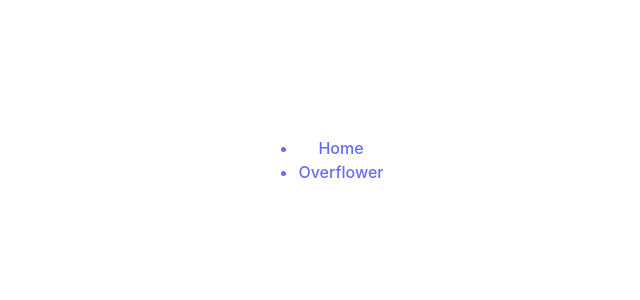
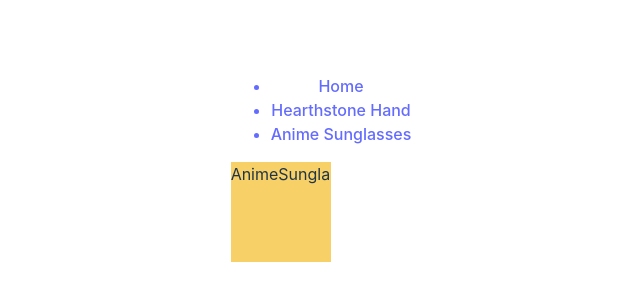
Before and after one commit to sergnio/css-js-playground, a React (Vite) app: page /sunglasses in a window 1280 px wide. Before the commit this address had no page. Shown: the part 240-540 px from the top of the page, without its empty margins (319-959 px from the left). Built offline with nearby package versions, Linux system fonts and the light colour scheme.

Commit message:
great success

```diff
--- a/package.json
+++ b/package.json
@@ -11,11 +11,13 @@
   "dependencies": {
     "react": "^18.2.0",
     "react-dom": "^18.2.0",
-    "react-router-dom": "6.8.1"
+    "react-router-dom": "6.8.1",
+    "styled-components": "^5.3.6"
   },
   "devDependencies": {
     "@types/react": "^18.0.27",
     "@types/react-dom": "^18.0.10",
+    "@types/styled-components": "^5.1.26",
     "@vitejs/plugin-react-swc": "^3.0.0",
     "prettier": "^2.8.4",
     "typescript": "^4.9.3",
--- /dev/null
+++ b/src/AnimeSunglasses.tsx
@@ -0,0 +1,32 @@
+import styled, { keyframes } from "styled-components";
+
+const flashAnimation = keyframes`
+  0% { transform: translateX(-100%); opacity: 0; }
+  50% { transform: translateX(70%);  opacity: 1; }
+  100% { transform: translateX(100%); opacity: 0; }
+`;
+
+const Flash = styled.div`
+  width: 100px;
+  height: 100px;
+  background-color: #f7d068;
+  position: relative;
+  overflow-x: hidden;
+
+  &::after {
+    content: "";
+    position: absolute;
+    top: 0;
+    left: 0;
+    height: 100%;
+    width: 100%;
+    background-color: rgba(255, 255, 255, 0.5);
+    transform: translateX(-100%);
+    animation: ${flashAnimation} 1s linear forwards;
+    animation-delay: 0.5s;
+  }
+`;
+
+export default () => {
+  return <Flash>AnimeSunglasses</Flash>;
+};
--- a/src/Header.tsx
+++ b/src/Header.tsx
@@ -4,12 +4,11 @@
 export default () => {
   return (
     <ul>
-      <NavLink to={routes.home}>
-        <li>Home</li>
-      </NavLink>
-      <NavLink to={routes.overflow}>
-        <li>Overflower</li>
-      </NavLink>
+      {routes.map((route) => (
+        <NavLink to={route.path}>
+          <li>{route.name}</li>
+        </NavLink>
+      ))}
     </ul>
   );
 };
--- a/src/main.tsx
+++ b/src/main.tsx
@@ -5,19 +5,32 @@
 import "./index.css";
 import { BrowserRouter, Route, Routes } from "react-router-dom";
 import OverflowingChildren from "./OverflowingChildren";
+import AnimeSunglasses from "./AnimeSunglasses";
 
-export const routes = {
-  home: "/",
-  overflow: "/overflow",
-};
+interface RoutesProps {
+  name: string;
+  path: string;
+  component: React.FC;
+}
+
+export const routes: RoutesProps[] = [
+  { name: "Home", path: "/", component: App },
+  {
+    name: "Hearthstone Hand",
+    path: "/overflow",
+    component: OverflowingChildren,
+  },
+  { name: "Anime Sunglasses", path: "/sunglasses", component: AnimeSunglasses },
+];
 
 ReactDOM.createRoot(document.getElementById("root") as HTMLElement).render(
   <React.StrictMode>
     <BrowserRouter>
       <Header />
       <Routes>
-        <Route path={routes.home} index element={<App />} />
-        <Route path={routes.overflow} element={<OverflowingChildren />} />
+        {routes.map((route) => (
+          <Route path={route.path} element={<route.component />} />
+        ))}
       </Routes>
     </BrowserRouter>
   </React.StrictMode>
```
Also changed, not shown: 1 other file (tests, documents, lock files or other folders).
